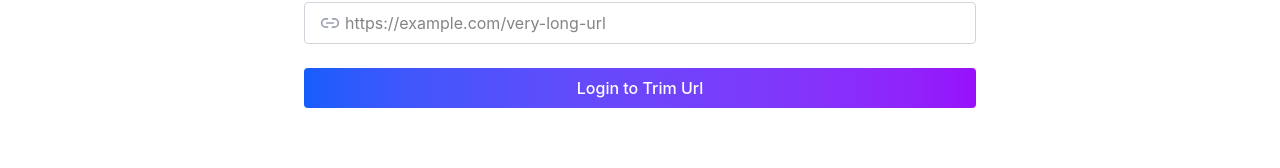
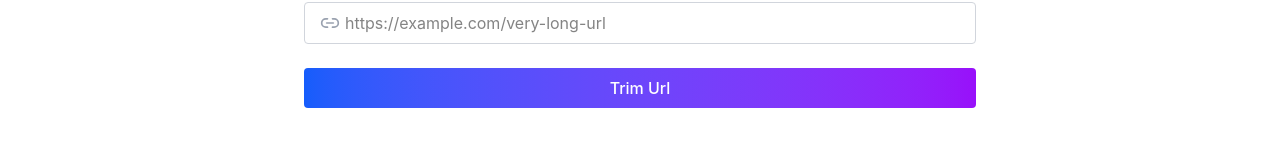
Before and after one commit to sanjeevnode/Trimly, a Next.js app: page / in a window 1280 px wide. Shown: the part 323-491 px from the top of the page. Built offline with nearby package versions, Linux system fonts and the light colour scheme; no server answers; the database is empty; sample sign-in values are in the browser's storage.

Commit message:
feat: implement URL shortening functionality; add createShortUrl service and ShortUrl model

```diff
--- /dev/null
+++ b/app/actions/shortUrlActions.ts
@@ -0,0 +1,9 @@
+"use server";
+import { ShortUserService } from "@/service/shortUrlService";
+
+export async function createShortUrl(originalUrl: string, userId: string) {
+  if (!originalUrl || !userId) {
+    throw new Error("Invalid input");
+  }
+  return await ShortUserService.createShortUrl(originalUrl, userId);
+}
--- a/app/page.tsx
+++ b/app/page.tsx
@@ -9,6 +9,7 @@ import { useRouter } from 'next/navigation';
 import { useState } from 'react';
 import { FieldValues, SubmitHandler, useForm } from 'react-hook-form';
 import toast from 'react-hot-toast';
+import { createShortUrl } from './actions/shortUrlActions';
 
 
 export default function Homepage() {
@@ -20,11 +21,13 @@ export default function Homepage() {
   const [url, setUrl] = useState<string | null>(null);
   const [isLoading, setIsLoading] = useState(false);
 
-  const { register, handleSubmit, reset } = useForm<FieldValues>({
+  const { register, handleSubmit, reset, watch } = useForm<FieldValues>({
     defaultValues: {
       url: '',
     },
   });
+
+  const urlValue = watch('url');
 
   const handleCopy = () => {
     navigator.clipboard.writeText(trimedUrl || '');
@@ -42,9 +45,9 @@ export default function Homepage() {
       const { url } = data;
       if (!url) return;
       console.log(data);
-      setTimeout(() => setCopied(false), 3000);
+      const shortUrlData = await createShortUrl(url, user.id);
       setUrl(url);
-      setTrimedUrl('http://short.url');
+      setTrimedUrl(shortUrlData.shortUrl);
     } catch (error) {
       console.error(error);
       toast.error('Failed to trim URL');
@@ -77,7 +80,6 @@ export default function Homepage() {
           disabled={isLoading}
           {...register("url", { required: true })}
         />
-
         <CustomButton
           type="submit"
           isLoading={isLoading}
@@ -86,10 +88,13 @@ export default function Homepage() {
         >
           <span className="font-medium">
             {
-              user ?
+              urlValue?.length === 0 ?
                 <span>Trim Url</span>
                 :
-                <span>Login to Trim Url</span>
+                user ?
+                  <span>Trim Url</span>
+                  :
+                  <span>Login to Trim Url</span>
             }
           </span>
         </CustomButton>
--- /dev/null
+++ b/models/ShortUrl.ts
@@ -0,0 +1,42 @@
+import mongoose, { Document, Schema } from "mongoose";
+
+export interface IShortUrl extends Document {
+  originalUrl: string;
+  shortUrl: string;
+  userId: Schema.Types.ObjectId;
+  clicked: number;
+}
+
+const ShortUrlSchema = new Schema(
+  {
+    originalUrl: {
+      type: String,
+      required: true,
+    },
+    shortUrl: {
+      type: String,
+      required: true,
+      unique: true,
+      index: true,
+    },
+    userId: {
+      type: Schema.Types.ObjectId,
+      ref: "User",
+      required: true,
+    },
+    clicked: {
+      type: Number,
+      default: 0,
+    },
+  },
+  {
+    timestamps: true,
+  }
+);
+
+const ShortUrl = mongoose.model<Document & IShortUrl>(
+  "ShortUrl",
+  ShortUrlSchema
+);
+
+export default ShortUrl;
--- /dev/null
+++ b/service/shortUrlService.ts
@@ -0,0 +1,42 @@
+import connectDB from "@/config/database";
+import ShortUrl from "@/models/ShortUrl";
+import { TShortUrl } from "@/types/shortUrl";
+
+export class ShortUserService {
+  static async createShortUrl(
+    originalUrl: string,
+    userId: string
+  ): Promise<TShortUrl> {
+    await connectDB();
+    while (true) {
+      const shortUrl = this.generateBase62Id(6);
+      try {
+        const url = await ShortUrl.create({ originalUrl, shortUrl, userId });
+        return {
+          originalUrl: originalUrl,
+          shortUrl: url.shortUrl,
+          userId: userId,
+          clicked: url.clicked,
+        };
+      } catch (err: unknown) {
+        if (err && typeof err === "object" && "code" in err) {
+          const code = (err as { code?: number }).code;
+          if (code === 11000) {
+            continue;
+          }
+        }
+        throw err;
+      }
+    }
+  }
+
+  static generateBase62Id(length = 6): string {
+    const chars =
+      "0123456789ABCDEFGHIJKLMNOPQRSTUVWXYZabcdefghijklmnopqrstuvwxyz";
+    let result = "";
+    for (let i = 0; i < length; i++) {
+      result += chars.charAt(Math.floor(Math.random() * chars.length));
+    }
+    return result;
+  }
+}
--- /dev/null
+++ b/types/shortUrl.ts
@@ -0,0 +1,9 @@
+export type TShortUrl = {
+  id?: string;
+  originalUrl: string;
+  shortUrl: string;
+  userId: string;
+  clicked: number;
+  createdAt?: Date;
+  updatedAt?: Date;
+};
```
